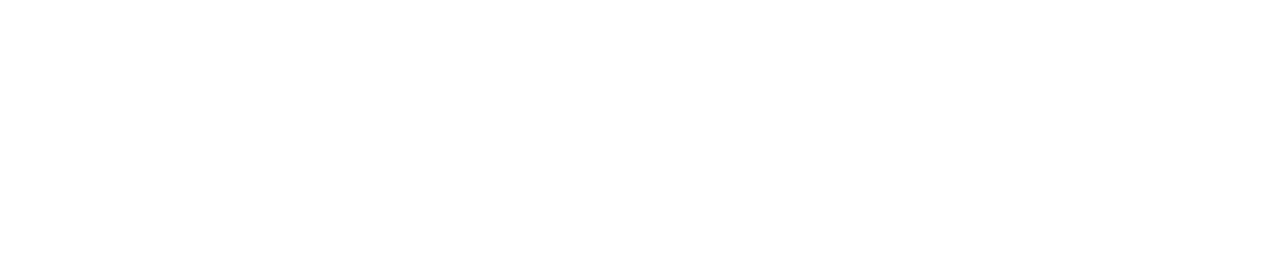
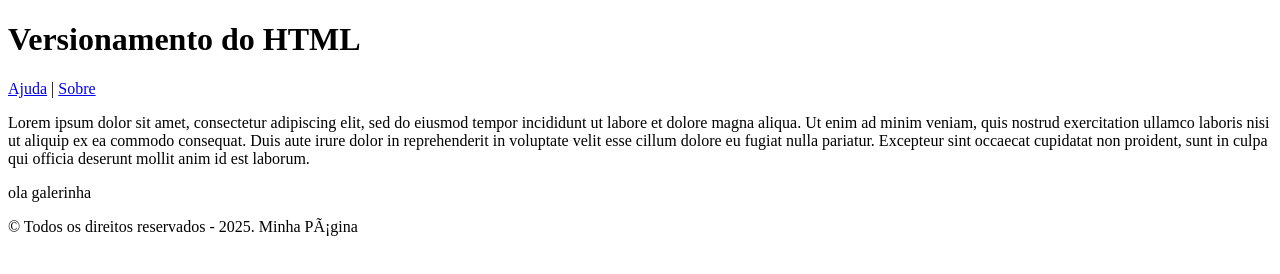
Before and after one commit to julianasrmarques/front-1TDSPB-aula-01-1sem, a plain HTML site: page index.html in a window 1280 px wide. Drawn offline with Linux system fonts and the light colour scheme.

Commit message:
Página básica estruturada.

```diff
--- a/index.html
+++ b/index.html
@@ -15,3 +15,35 @@ O principal objetivo do DOCTYPE é ativar o modo de renderização padrão do na
 Evitar o Modo "Quirks":
 Quando um DOCTYPE está ausente ou é inválido, o navegador entra em "quirks mode" (modo de peculiaridades). Nesse modo, o navegador tenta emular como navegadores antigos renderizariam a página, o que pode levar a inconsistências visuais e comportamentais.
 -->
+
+<!-- HTML quer dizer Hyper Text Markup Language.-->
+<html lang="pt-BR">
+	<head>
+		<meta charset="UTF -8">
+		<title>Exemplo Git</title>
+	</head>
+	<body>
+		<header>
+			<h1>Versionamento do HTML </h1>
+			<nav>
+				<a href="#">Ajuda</a> |
+				<a href="#">Sobre</a>
+			</nav>
+		</header>
+		<main>
+			<section>
+			<aside>
+				<p> Lorem ipsum dolor sit amet, consectetur adipiscing elit, sed do eiusmod tempor incididunt ut labore et dolore magna aliqua. Ut enim ad minim veniam, quis nostrud exercitation ullamco laboris nisi ut aliquip ex ea commodo consequat. Duis aute irure dolor in reprehenderit in voluptate velit esse cillum dolore eu fugiat nulla pariatur. Excepteur sint occaecat cupidatat non proident, sunt in culpa qui officia deserunt mollit anim id est laborum.</p>
+				</aside>
+				</section>
+					<aside>
+						<p>ola galerinha</p>
+					</aside>
+				<section>
+				</section>
+		</main>
+		<footer>
+			<p>&copy; Todos os direitos reservados - 2025. Minha Página </p>
+		</footer>
+	</body>
+</html>
```
